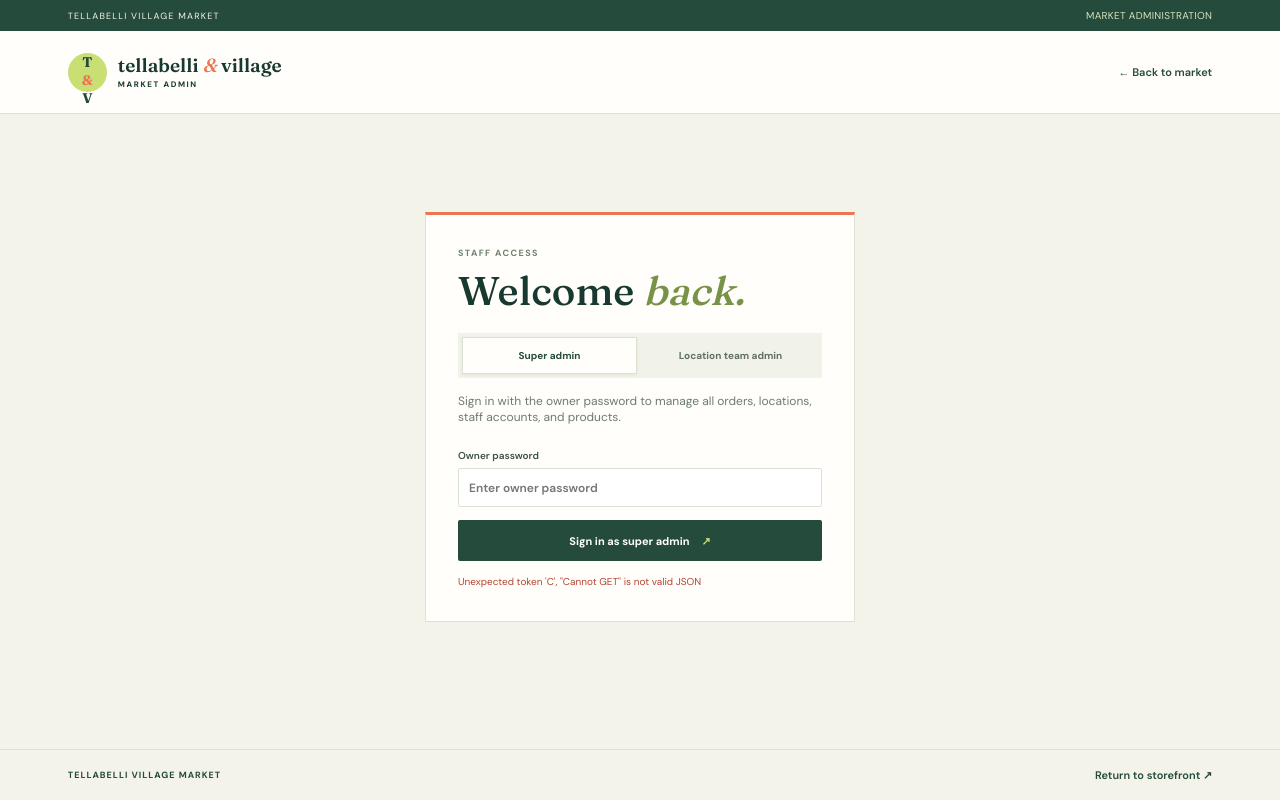
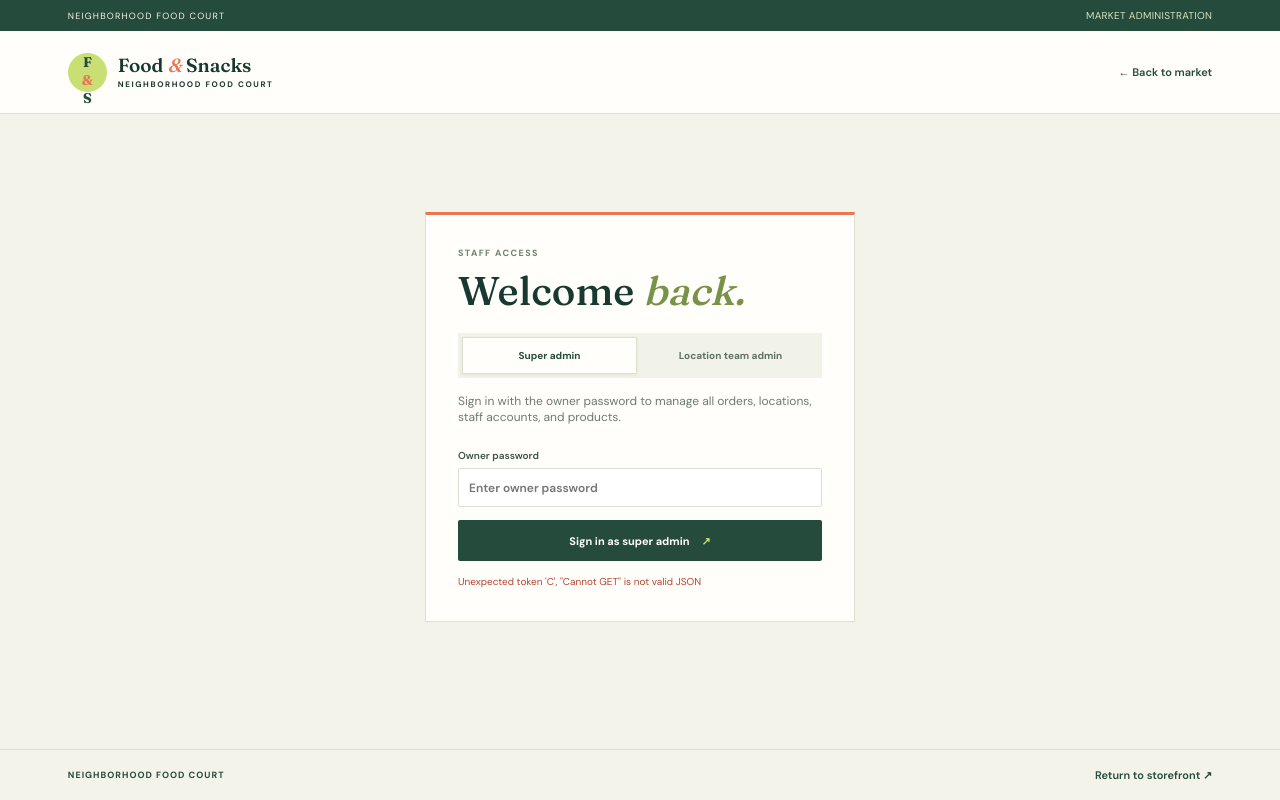
Before and after one commit to Naveen-Kollu/Groceryapp, a Python web app: template templates/admin.html in a window 1280 px wide. Run offline with Jinja, Linux system fonts and the light colour scheme; the template is opened without the code that fills it, so the values that code supplies are empty.

Commit message:
update site name

```diff
--- a/main.py
+++ b/main.py
@@ -26,7 +26,7 @@ from starlette.middleware.sessions import SessionMiddleware
 load_dotenv()
 BASE_DIR = Path(__file__).resolve().parent
 logger = logging.getLogger(__name__)
-app = FastAPI(title="Tellabelli Village Market", version="1.0.0")
+app = FastAPI(title="Food & Snacks - Neighborhood Food Court", version="1.0.0")
 app.add_middleware(
     SessionMiddleware,
     secret_key=os.getenv("SESSION_SECRET") or token_urlsafe(32),
--- a/templates/admin.html
+++ b/templates/admin.html
@@ -4,7 +4,7 @@
   <meta charset="utf-8">
   <meta name="viewport" content="width=device-width, initial-scale=1">
   <meta name="theme-color" content="#f3f3e9">
-  <title>Market admin · Tellabelli Village Market</title>
+  <title>Market admin · Neighborhood Food Court</title>
   <link rel="preconnect" href="https://fonts.googleapis.com">
   <link rel="preconnect" href="https://fonts.gstatic.com" crossorigin>
   <link href="https://fonts.googleapis.com/css2?family=DM+Sans:wght@400;500;600;700&family=Fraunces:opsz,wght@9..144,500;9..144,600;9..144,700&display=swap" rel="stylesheet">
@@ -13,9 +13,9 @@
   <script src="/static/admin.js" defer></script>
 </head>
 <body class="admin-page">
-  <div class="topline"><span>TELLABELLI VILLAGE MARKET</span><span>MARKET ADMINISTRATION</span></div>
+  <div class="topline"><span>NEIGHBORHOOD FOOD COURT</span><span>MARKET ADMINISTRATION</span></div>
   <header class="site-header admin-header">
-    <a class="brand" href="/" aria-label="Tellabelli Village Market"><span class="brand-mark">T<span>&</span>V</span><span class="brand-name">tellabelli <i>&</i> village<small>MARKET ADMIN</small></span></a>
+    <a class="brand" href="/" aria-label="Food and Snacks Neighborhood Food Court"><span class="brand-mark">F<span>&</span>S</span><span class="brand-name">Food <i>&</i> Snacks<small>NEIGHBORHOOD FOOD COURT</small></span></a>
     <div class="admin-header-actions"><a class="market-link" href="/">← Back to market</a><button id="logout-button" class="logout-button" type="button" hidden>Sign out</button></div>
   </header>
   <main class="admin-shell">
@@ -113,6 +113,6 @@
       </section>
     </section>
   </main>
-  <footer class="admin-footer"><span>TELLABELLI VILLAGE MARKET</span><a href="/">Return to storefront ↗</a></footer>
+  <footer class="admin-footer"><span>NEIGHBORHOOD FOOD COURT</span><a href="/">Return to storefront ↗</a></footer>
 </body>
 </html>
```
Also changed, not shown: templates/index.html (+4 -4 lines), tests/test_main.py (+3 -0 lines), README.md, static/manifest.webmanifest.
